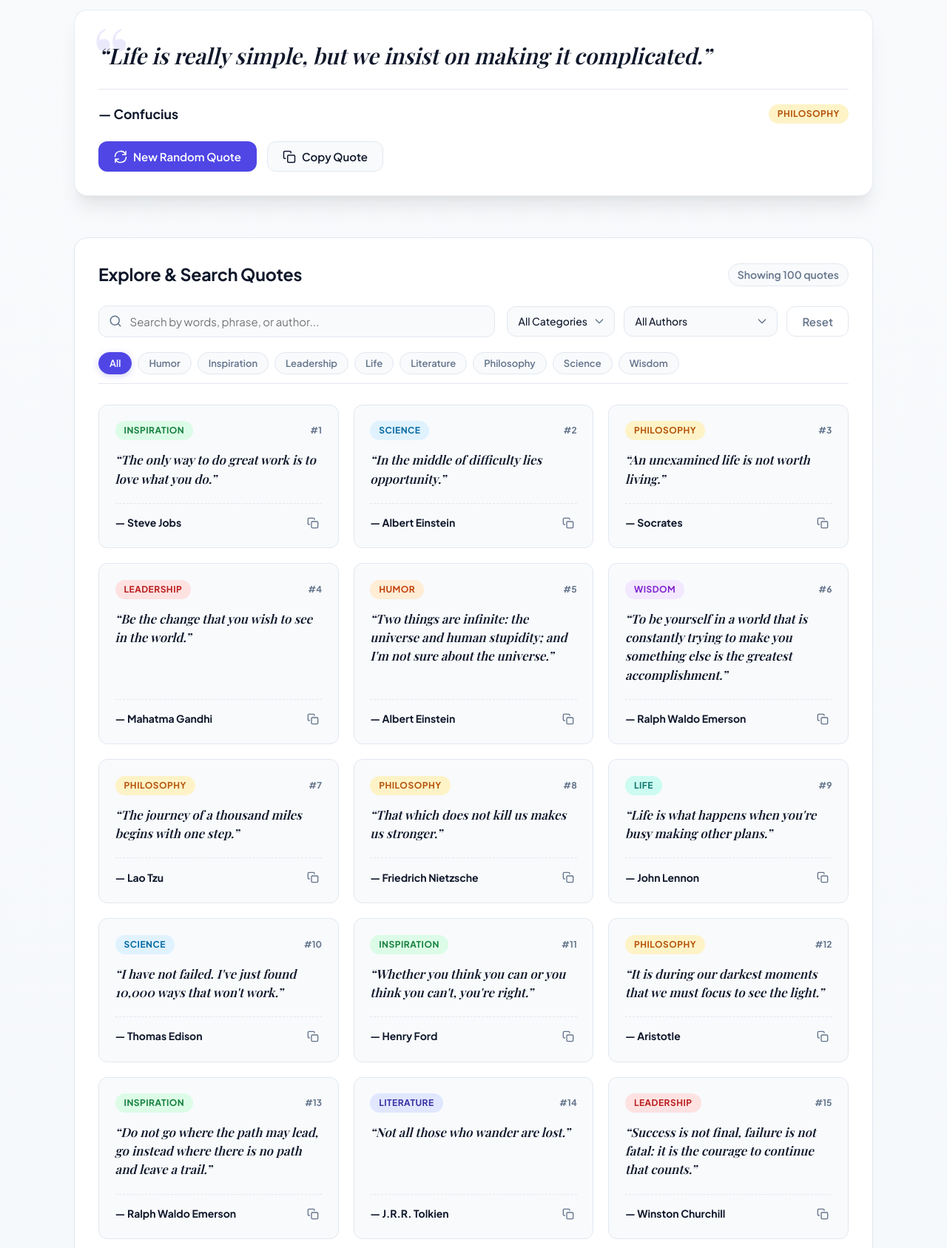
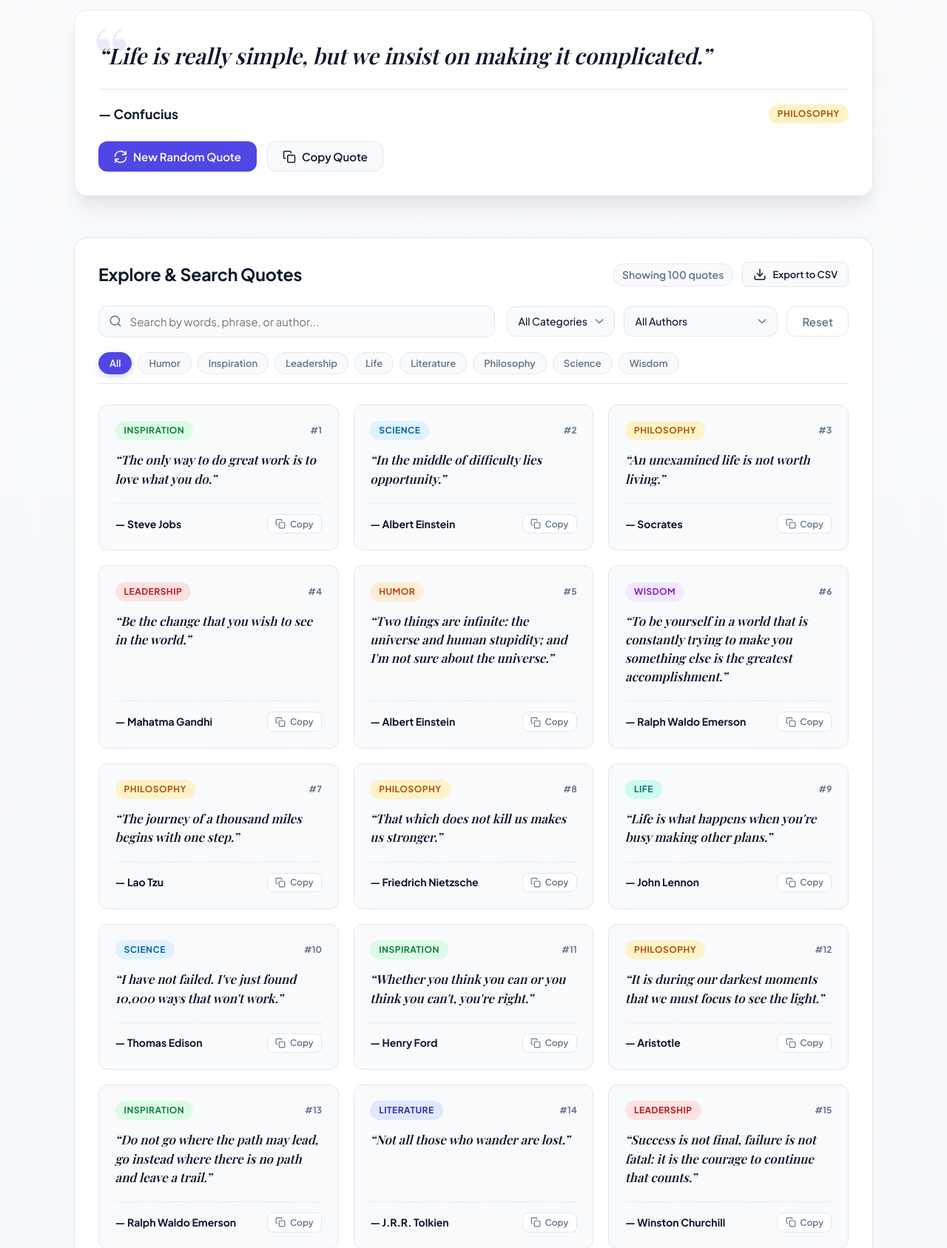
Before and after one commit to magicsquares137/whimsical-wisdom-100, a Flask app: page / in a window 1280 px wide. Shown: the part 234-1921 px from the top of the page at 74% size. Run offline with Flask 3, Linux system fonts and the light colour scheme; some web fonts are replaced.

Commit message:
Add README.md, Copy to Clipboard on each card, and Export to CSV feature

```diff
--- a/app.py
+++ b/app.py
@@ -1,7 +1,9 @@
+import csv
+import io
 import json
 import os
 import random
-from flask import Flask, jsonify, render_template, request
+from flask import Flask, Response, jsonify, render_template, request
 
 app = Flask(__name__)
 
@@ -81,6 +83,43 @@ def get_quotes():
         'quotes': results
     })
 
+@app.route('/api/quotes/export/csv', methods=['GET'])
+def export_quotes_csv():
+    """
+    Export quotes matching query params as a downloadable CSV file.
+    """
+    query = request.args.get('q', '').strip().lower()
+    category = request.args.get('category', '').strip().lower()
+    author = request.args.get('author', '').strip().lower()
+
+    results = quotes_data
+
+    if category and category != 'all':
+        results = [q for q in results if q['category'].lower() == category]
+
+    if author:
+        results = [q for q in results if author in q['author'].lower()]
+
+    if query:
+        results = [
+            q for q in results
+            if query in q['quote'].lower() or query in q['author'].lower()
+        ]
+
+    output = io.StringIO()
+    writer = csv.writer(output, quoting=csv.QUOTE_MINIMAL)
+    writer.writerow(['ID', 'Quote', 'Author', 'Category'])
+
+    for q in results:
+        writer.writerow([q['id'], q['quote'], q['author'], q['category']])
+
+    output.seek(0)
+    return Response(
+        output.getvalue(),
+        mimetype='text/csv',
+        headers={'Content-Disposition': 'attachment; filename=quotes.csv'}
+    )
+
 @app.route('/api/categories', methods=['GET'])
 def get_categories():
     """Return a sorted list of unique categories."""
--- a/static/css/style.css
+++ b/static/css/style.css
@@ -175,6 +175,19 @@ body {
 .btn .icon {
   width: 1.125rem;
   height: 1.125rem;
+}
+
+.btn-sm {
+  font-size: 0.8125rem;
+  padding: 0.4375rem 0.875rem;
+  border-radius: var(--radius-sm);
+}
+
+.section-header-actions {
+  display: flex;
+  align-items: center;
+  gap: 0.75rem;
+  flex-wrap: wrap;
 }
 
 .btn-primary {
@@ -479,26 +492,37 @@ body {
 }
 
 .btn-card-copy {
-  background: transparent;
-  border: none;
+  display: inline-flex;
+  align-items: center;
+  gap: 0.35rem;
+  background: var(--surface);
+  border: 1px solid var(--border);
   cursor: pointer;
   color: var(--text-muted);
-  padding: 0.25rem;
-  border-radius: 4px;
-  display: flex;
-  align-items: center;
-  justify-content: center;
+  padding: 0.3rem 0.65rem;
+  border-radius: var(--radius-sm);
+  font-size: 0.75rem;
+  font-weight: 600;
+  font-family: inherit;
   transition: var(--transition);
+  user-select: none;
 }
 
 .btn-card-copy:hover {
   color: var(--primary);
   background: var(--primary-light);
+  border-color: rgba(79, 70, 229, 0.3);
+}
+
+.btn-card-copy.copied {
+  background: #dcfce7;
+  color: #15803d;
+  border-color: #86efac;
 }
 
 .btn-card-copy svg {
-  width: 1rem;
-  height: 1rem;
+  width: 0.875rem;
+  height: 0.875rem;
 }
 
 /* Empty State */
--- a/static/js/app.js
+++ b/static/js/app.js
@@ -19,6 +19,7 @@ document.addEventListener('DOMContentLoaded', () => {
   const categoryPillsContainer = document.getElementById('category-pills');
   const btnResetFilters = document.getElementById('btn-reset-filters');
   const btnEmptyReset = document.getElementById('btn-empty-reset');
+  const btnExportCsv = document.getElementById('btn-export-csv');
 
   const resultsCounter = document.getElementById('results-counter');
   const quotesGrid = document.getElementById('quotes-grid');
@@ -177,11 +178,12 @@ document.addEventListener('DOMContentLoaded', () => {
         <p class="card-quote-text">&ldquo;${escapeHtml(q.quote)}&rdquo;</p>
         <div class="quote-card-footer">
           <span class="quote-card-author">&mdash; ${escapeHtml(q.author)}</span>
-          <button class="btn-card-copy" title="Copy quote" data-quote="${escapeHtml(q.quote)}" data-author="${escapeHtml(q.author)}">
+          <button class="btn-card-copy" title="Copy quote to clipboard" aria-label="Copy to Clipboard" data-quote="${escapeHtml(q.quote)}" data-author="${escapeHtml(q.author)}">
             <svg viewBox="0 0 24 24" fill="none" stroke="currentColor" stroke-width="2" stroke-linecap="round" stroke-linejoin="round">
               <rect x="9" y="9" width="13" height="13" rx="2" ry="2"/>
               <path d="M5 15H4a2 2 0 0 1-2-2V4a2 2 0 0 1 2-2h9a2 2 0 0 1 2 2v1"/>
             </svg>
+            <span class="btn-copy-text">Copy</span>
           </button>
         </div>
       </article>
@@ -243,6 +245,11 @@ document.addEventListener('DOMContentLoaded', () => {
     btnResetFilters.addEventListener('click', resetAllFilters);
     btnEmptyReset.addEventListener('click', resetAllFilters);
 
+    // Export to CSV button
+    if (btnExportCsv) {
+      btnExportCsv.addEventListener('click', exportToCsv);
+    }
+
     // Copy button on cards (delegated)
     quotesGrid.addEventListener('click', (e) => {
       const copyBtn = e.target.closest('.btn-card-copy');
@@ -250,6 +257,15 @@ document.addEventListener('DOMContentLoaded', () => {
       const text = copyBtn.getAttribute('data-quote');
       const author = copyBtn.getAttribute('data-author');
       copyQuoteToClipboard(text, author);
+
+      // Visual button feedback
+      const label = copyBtn.querySelector('.btn-copy-text');
+      copyBtn.classList.add('copied');
+      if (label) label.textContent = 'Copied!';
+      setTimeout(() => {
+        copyBtn.classList.remove('copied');
+        if (label) label.textContent = 'Copy';
+      }, 1500);
     });
   }
 
@@ -276,6 +292,23 @@ document.addEventListener('DOMContentLoaded', () => {
     authorSelect.value = '';
     activeAuthor = '';
     setCategory('all');
+  }
+
+  function exportToCsv() {
+    const params = new URLSearchParams();
+    if (searchQuery) params.append('q', searchQuery);
+    if (activeCategory && activeCategory !== 'all') params.append('category', activeCategory);
+    if (activeAuthor) params.append('author', activeAuthor);
+
+    const exportUrl = `/api/quotes/export/csv?${params.toString()}`;
+    const link = document.createElement('a');
+    link.href = exportUrl;
+    link.download = 'quotes.csv';
+    document.body.appendChild(link);
+    link.click();
+    document.body.removeChild(link);
+
+    showToast('Exporting quotes to CSV...');
   }
 
   function copyQuoteToClipboard(quoteText, author) {
--- a/templates/index.html
+++ b/templates/index.html
@@ -51,7 +51,17 @@
     <section class="explore-section">
       <div class="section-header">
         <h2 class="section-title">Explore & Search Quotes</h2>
-        <span class="results-counter" id="results-counter">Showing 100 quotes</span>
+        <div class="section-header-actions">
+          <span class="results-counter" id="results-counter">Showing 100 quotes</span>
+          <button class="btn btn-secondary btn-sm" id="btn-export-csv" title="Export matching quotes to CSV">
+            <svg class="icon" viewBox="0 0 24 24" fill="none" stroke="currentColor" stroke-width="2" stroke-linecap="round" stroke-linejoin="round">
+              <path d="M21 15v4a2 2 0 0 1-2 2H5a2 2 0 0 1-2-2v-4"/>
+              <polyline points="7 10 12 15 17 10"/>
+              <line x1="12" y1="15" x2="12" y2="3"/>
+            </svg>
+            <span>Export to CSV</span>
+          </button>
+        </div>
       </div>
 
       <div class="filter-bar">
```
Also changed, not shown: tests/test_app.py (+18 -0 lines), README.md (added).
